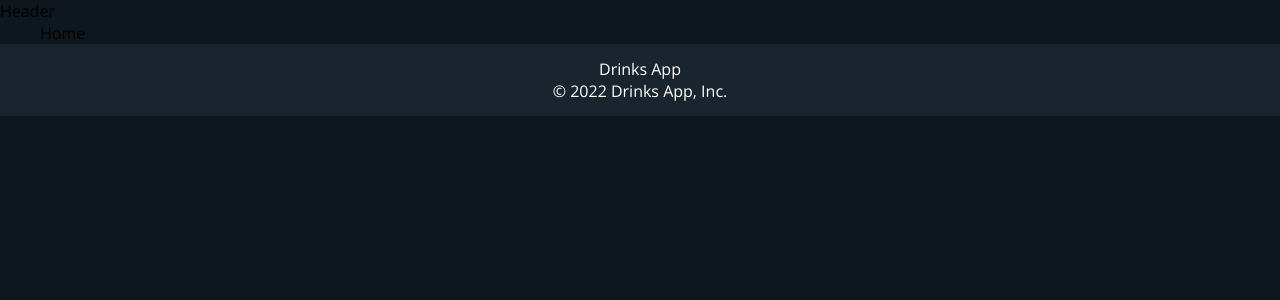
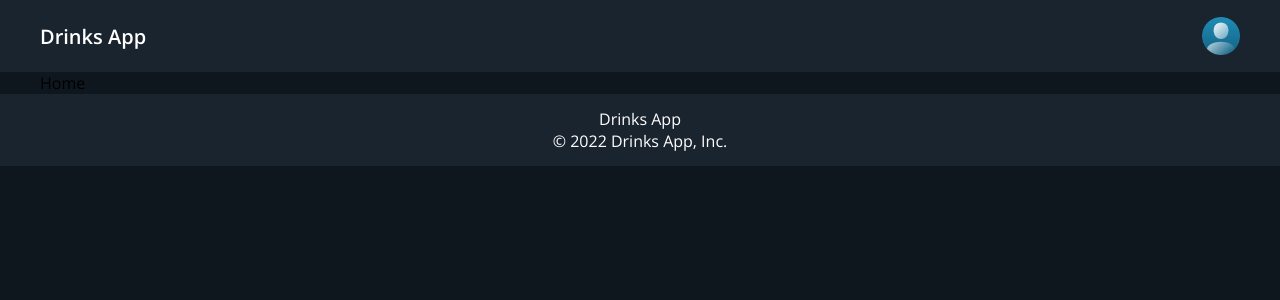
Before and after one commit to itsjoemcbride/cocktails-app, a React (Create React App) app: page / in a window 1280 px wide. Shown: the top 300 px of the page. Built offline with nearby package versions, Linux system fonts and the light colour scheme.

Commit message:
Add header

```diff
--- a/src/components/Header/Header.js
+++ b/src/components/Header/Header.js
@@ -1,9 +1,17 @@
 import React from 'react';
+import { Link } from "react-router-dom";
+import user from "../../images/user.png"
+import "./Header.scss"
 
 const Header = () => {
     return (
-        <div>
-            Header
+        <div className='header'>
+        <Link to="/">
+        <div className="logo">Drinks App</div>
+        </Link>
+            <div className="user-image">
+                <img src={user} alt="user" />
+            </div>
         </div>
     );
 };
--- a/src/components/Header/Header.scss
+++ b/src/components/Header/Header.scss
@@ -0,0 +1,21 @@
+@import "../../common/colors.scss";
+
+.header {
+    background-color: $secondary-color;
+    height: 72px;
+    padding: 0px 40px;
+    display: flex;
+    align-items: center;
+    justify-content: space-between;
+}
+
+.logo {
+    color: $font-primary;
+    font-size: 20px;
+    font-weight: 600;
+}
+
+.user-image,.user-image img {
+    width: 38px;
+    height: 38px;
+}
```
Also changed, not shown: src/images/user.png (added).
